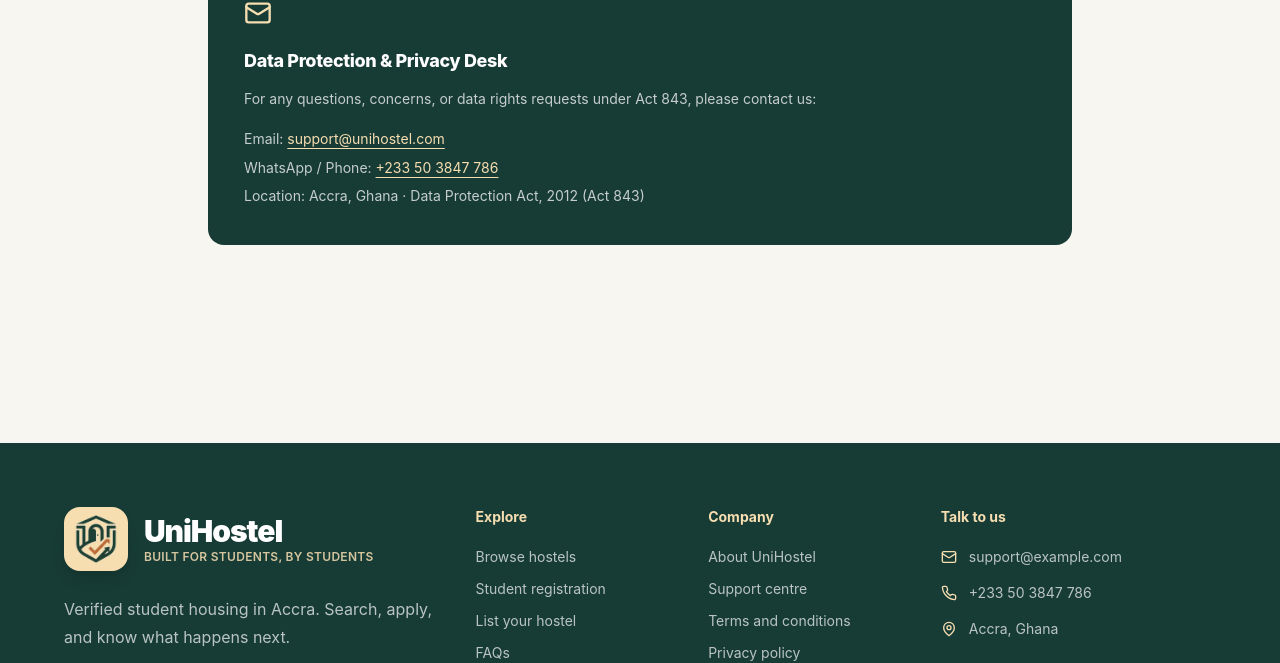
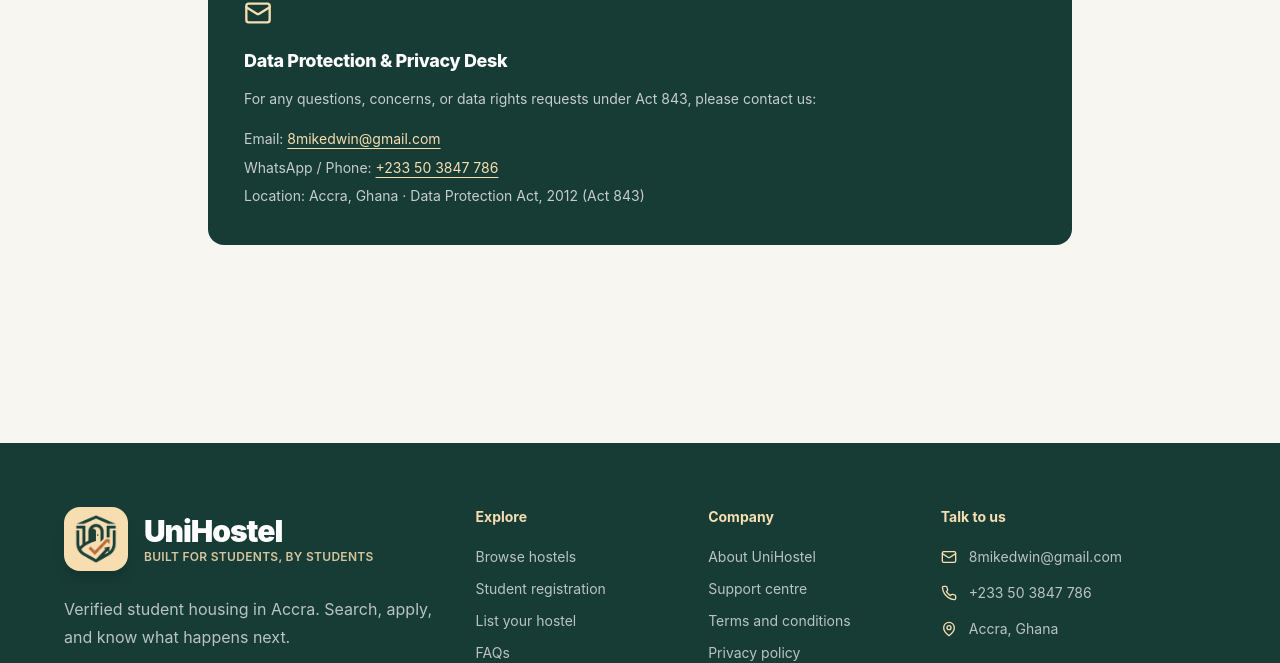
Before and after one commit to Mikedwin/UniHostel, a React (Vite) app in the folder frontend/: page /privacy in a window 1280 px wide. Shown: the part 3998-4661 px from the top of the page. Built offline with nearby package versions, Linux system fonts and the light colour scheme; no server answers.

Commit message:
Update support email to 8mikedwin@gmail.com across all pages

```diff
--- a/frontend/src/components/Footer.js
+++ b/frontend/src/components/Footer.js
@@ -123,10 +123,10 @@
                   aria-hidden="true"
                 />
                 <a
-                  href="mailto:support@example.com"
+                  href="mailto:8mikedwin@gmail.com"
                   className="break-all transition-colors duration-200 hover:text-white focus:outline-none focus:text-[#f6deb1]"
                 >
-                  support@example.com
+                  8mikedwin@gmail.com
                 </a>
               </li>
               <li className="flex items-start gap-3">
--- a/frontend/src/pages/Contact.js
+++ b/frontend/src/pages/Contact.js
@@ -14,8 +14,8 @@
     icon: Mail,
     title: "Email support",
     copy: "Questions, account help, feedback, and partnerships.",
-    action: "support@example.com",
-    href: "mailto:support@example.com",
+    action: "8mikedwin@gmail.com",
+    href: "mailto:8mikedwin@gmail.com",
   },
   {
     icon: MessageCircle,
@@ -79,7 +79,7 @@
           <Building2 />
           <h2>List your hostel</h2>
           <p>Owners, managers, schools, and housing partners can start here.</p>
-          <a href="mailto:support@example.com">
+          <a href="mailto:8mikedwin@gmail.com">
             Start a conversation <ArrowRight />
           </a>
         </article>
@@ -90,7 +90,7 @@
             Report suspicious activity, fake listings, policy breaches, or
             harassment.
           </p>
-          <a href="mailto:support@example.com">
+          <a href="mailto:8mikedwin@gmail.com">
             Report concern <ArrowRight />
           </a>
         </article>
--- a/frontend/src/pages/Privacy.js
+++ b/frontend/src/pages/Privacy.js
@@ -150,7 +150,7 @@
               For any questions, concerns, or data rights requests under Act 843, please contact us:
             </p>
             <div className="mt-4 space-y-1 text-sm text-white/90">
-              <p>Email: <a className="text-[#f6deb1] underline underline-offset-4" href="mailto:support@unihostel.com">support@unihostel.com</a></p>
+              <p>Email: <a className="text-[#f6deb1] underline underline-offset-4" href="mailto:8mikedwin@gmail.com">8mikedwin@gmail.com</a></p>
               <p>WhatsApp / Phone: <a className="text-[#f6deb1] underline underline-offset-4" href="tel:+233503847786">+233 50 3847 786</a></p>
               <p>Location: Accra, Ghana · Data Protection Act, 2012 (Act 843)</p>
             </div>
--- a/frontend/src/pages/Support.js
+++ b/frontend/src/pages/Support.js
@@ -118,11 +118,11 @@
       <div className="info-grid info-grid--two">
         <a
           className="info-panel no-underline hover:border-[#c96e32]/40 transition"
-          href="mailto:support@unihostel.com"
+          href="mailto:8mikedwin@gmail.com"
         >
           <Mail className="mb-5 h-7 w-7 text-[#c96e32]" />
           <h3>Email support</h3>
-          <p className="mt-3 text-[#c96e32] font-semibold">support@unihostel.com</p>
+          <p className="mt-3 text-[#c96e32] font-semibold">8mikedwin@gmail.com</p>
           <p className="mt-2 text-xs text-gray-500">
             For account inquiries, disputes, and official correspondence
           </p>
```
